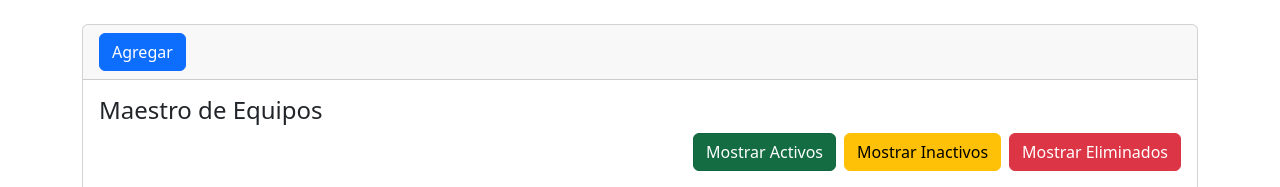
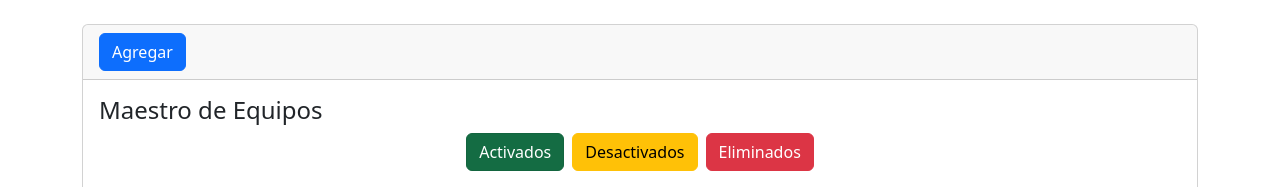
Before and after one commit to JCuenca17/lab_ne, a Django app: page /maestro/ in a window 1280 px wide. Shown: the part 56-243 px from the top of the page. Run offline with Django 3.2, Linux system fonts and the light colour scheme; data that the repository does not hold is empty.

Commit message:
estilos de botones

```diff
--- a/maestro/templates/maestro/index.html
+++ b/maestro/templates/maestro/index.html
@@ -6,16 +6,16 @@
 
 {% block content %}
   <div class="card">
-    <div class="card-header">
+    <div class="d-flex card-header">
       <a name="" id="" class="btn btn-primary" href="{% url 'crear' %}" role="button">Agregar</a>
     </div>
     <div class="card-body">
       <h4 class="card-title">Maestro de Equipos</h4>
 
-      <div class="d-flex justify-content-end mb-3">
-        <a href="{% url 'maestro' %}?filtro=activos" class="btn btn-success me-2 {% if filtro == 'activos' %}active{% endif %}">Mostrar Activos</a>
-        <a href="{% url 'maestro' %}?filtro=inactivos" class="btn btn-warning me-2 {% if filtro == 'inactivos' %}active{% endif %}">Mostrar Inactivos</a>
-        <a href="{% url 'maestro' %}?filtro=eliminados" class="btn btn-danger {% if filtro == 'eliminados' %}active{% endif %}">Mostrar Eliminados</a>
+      <div class="d-flex justify-content-center mb-3">
+        <a href="{% url 'maestro' %}?filtro=activos" class="btn btn-success me-2 {% if filtro == 'activos' %}active{% endif %}">Activados</a>
+        <a href="{% url 'maestro' %}?filtro=inactivos" class="btn btn-warning me-2 {% if filtro == 'inactivos' %}active{% endif %}">Desactivados</a>
+        <a href="{% url 'maestro' %}?filtro=eliminados" class="btn btn-danger {% if filtro == 'eliminados' %}active{% endif %}">Eliminados</a>
       </div>
 
       <div class="table">
```
